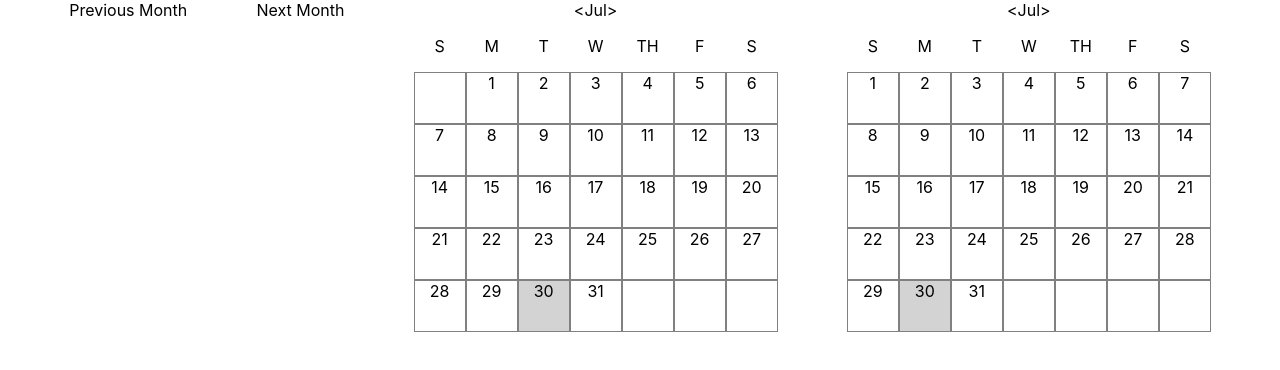
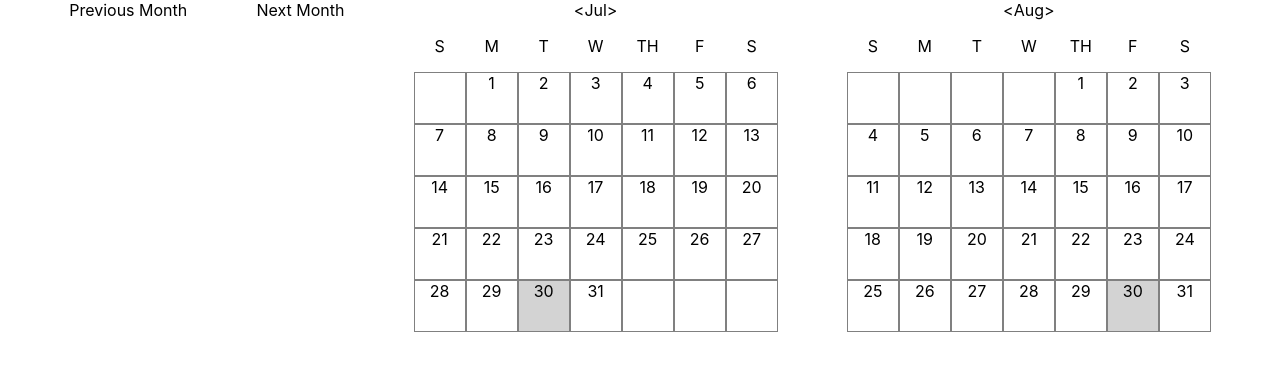
Before and after one commit to jenniferenck/interactive-calendar, a React (Create React App) app: page / in a window 1280 px wide. Shown: the top 370 px of the page. Built offline with nearby package versions, Linux system fonts and the light colour scheme.

Commit message:
generated second month view via props

```diff
--- a/src/Calendar/index.js
+++ b/src/Calendar/index.js
@@ -32,7 +32,10 @@ class Calendar extends Component {
         <div>Next Month</div>
 
         <MonthView monthIndex={firstMonthIndex} year={firstYear} />
-        <MonthView monthIndex={this.getSecondMonth} year={this.getSecondYear} />
+        <MonthView
+          monthIndex={this.getSecondMonth()}
+          year={this.getSecondYear()}
+        />
       </div>
     );
   }
--- a/src/MonthView/index.js
+++ b/src/MonthView/index.js
@@ -131,13 +131,17 @@ class MonthView extends Component {
   };
 
   render() {
-    console.log(this.state);
+    console.log(this.props);
     const leftArrow = '<';
     return (
       <div className="month">
         <div className="month-row">
           <div>{leftArrow}</div>
-          <div>{this.state.currentDateObj.format('MMM')}</div>
+          <div>
+            {moment()
+              .month(this.props.monthIndex)
+              .format('MMM')}
+          </div>
           <div>></div>
         </div>
 
```
